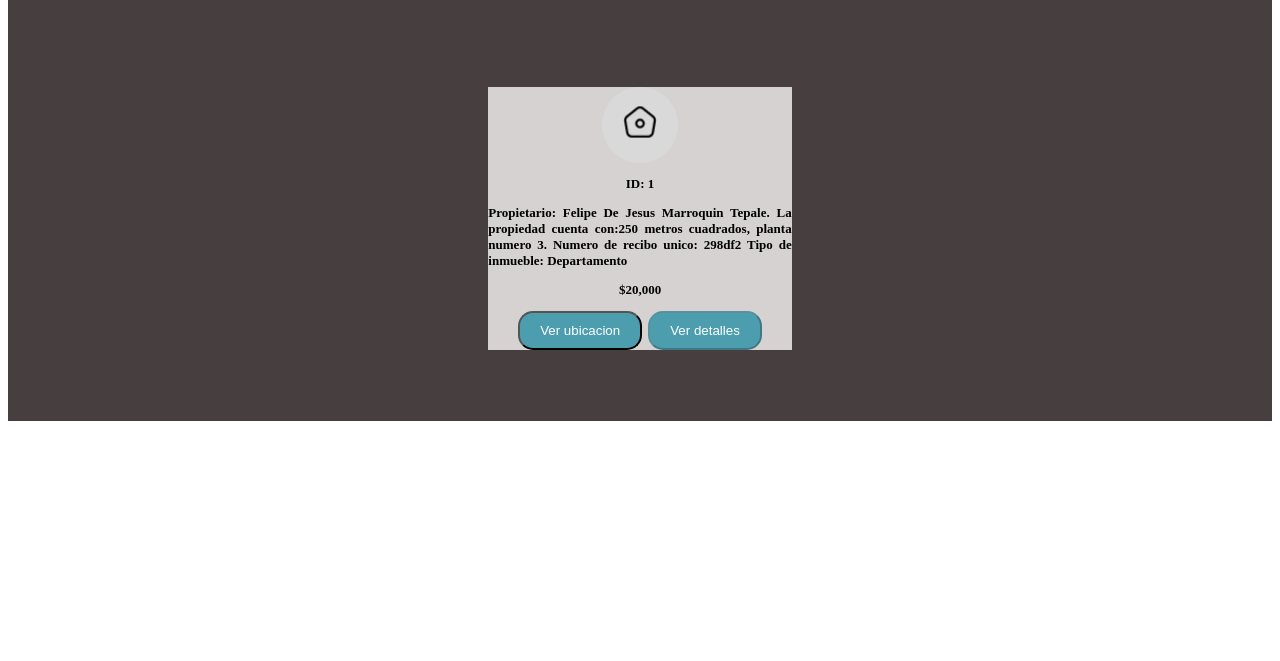
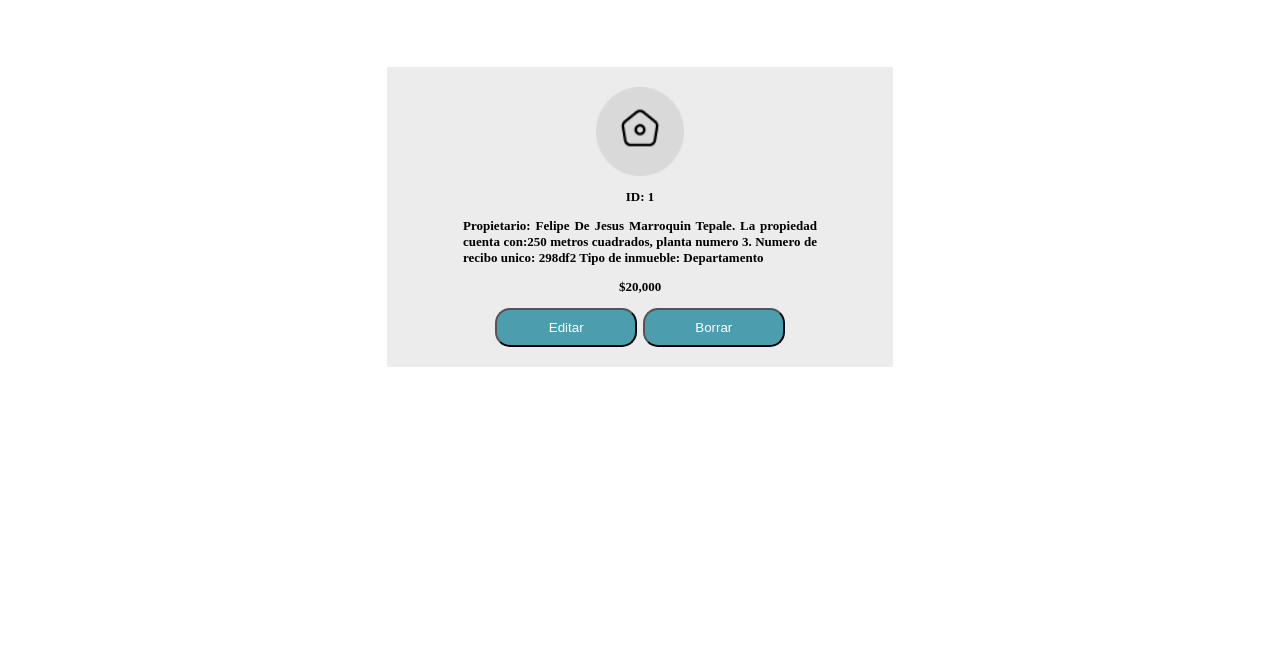
Before and after one commit to felipeMarroquinTepale/inmobiliaria, a plain HTML site: page inmuebleDetails.html in a window 1280 px wide. Shown: the part 139-800 px from the top of the page. Drawn offline with Linux system fonts and the light colour scheme; a web font is replaced by a local one.

Commit message:
agregando inmuebleDetails

```diff
--- a/css/inmuebleDetails.css
+++ b/css/inmuebleDetails.css
@@ -50,6 +50,7 @@ nav{
 
 
   button {
+    width: 40%;
     background-color: #4c9eaf;
     color: #FFFFFF;
     padding: 10px 20px;
@@ -60,7 +61,7 @@ nav{
 
 
   .contenedor  {
-    background-color: #473f3f;
+    /* background-color: #473f3f; */
     max-width: 100%;
   }
 
@@ -88,18 +89,17 @@ nav{
 
   .lista-imagenes {
     /* background-color: #0E9AB1; */
+    background-color: #ECECEC;
     list-style: none;
     margin: 0;
     padding: 0;
   }
 
   .lista-imagenes li {
-    background-color: #d6d2d2;
     display: inline-block;
     margin: 20px;
     text-align: center;
-    width: 60%;
-
+    width: 70%;
   }
 
   .lista-imagenes a {
--- a/inmuebleDetails.html
+++ b/inmuebleDetails.html
@@ -5,11 +5,11 @@
     <meta http-equiv="X-UA-Compatible" content="IE=edge">
     <meta name="viewport" content="width=device-width, initial-scale=1.0">
     <title>client</title>
+    <link href="https://cdnjs.cloudflare.com/ajax/libs/font-awesome/5.13.0/css/all.min.css" rel="stylesheet">
+    <link rel="stylesheet" href="https://rsms.me/inter/inter.css">
     <link href="./css/inmuebleDetails.css"  rel="stylesheet" />
 </head>
 <body>
-
-
     <nav>
         <input type="checkbox" id="check">
         <label for="check" class="checkbtn">
@@ -21,6 +21,7 @@
         <ul>
             <li><a class="active" href="#">Home</a></li>
             <li><a  href="login.html">Cerrar sesion</a></li>
+            <li><a href="contenidoInmuebles.html">Regresar</a></li>
         </ul>
     </nav>
 
@@ -28,16 +29,18 @@
     <section>
       <div class="contenedor">
          <h1>INMOBILIARIA SANTA<h1>
+
          <div class="contenedor2">
             <ul class="lista-imagenes">
-
                <li>
                   <img src="../inmobiliaria/img/contenidoInmuebles/imgContent.png" style="width: 25%" alt="Imagen 1">
                   <p class="id">ID: 1</p>
                   <p>Propietario:  Felipe De Jesus Marroquin Tepale. La propiedad cuenta con:250 metros cuadrados, planta numero 3. Numero de recibo unico: 298df2 Tipo de inmueble: Departamento </p>
                   <p class="price">$20,000</p>
-                        <button id="boton-ubicacion" onclick="window.location.href = 'ubicacion.html'" type="submit">Ver ubicacion</button>
-                        <button id="" onclick="window.location.href = ''" disabled>Ver detalles</button>
+                  <div class="botones">
+                    <button id="boton-editar" onclick="window.location.href = 'modificarEspacio.html'" type="submit">Editar</button>
+                    <button id="boton-borrar" onclick="window.location.href = 'eliminarEspacio.html'" type="submit">Borrar</button>
+                  </div>
                </li>
 
             </ul>
```
Also changed, not shown: agregarEspacio.html (+2 -2 lines), contenidoInmuebles.html (+1 -0 lines), eliminarEspacio.html (+3 -3 lines), modificarEspacio.html (+2 -2 lines), ubicacion.html (+1 -1 lines). Lines whose indentation alone changed are shown as unchanged.
